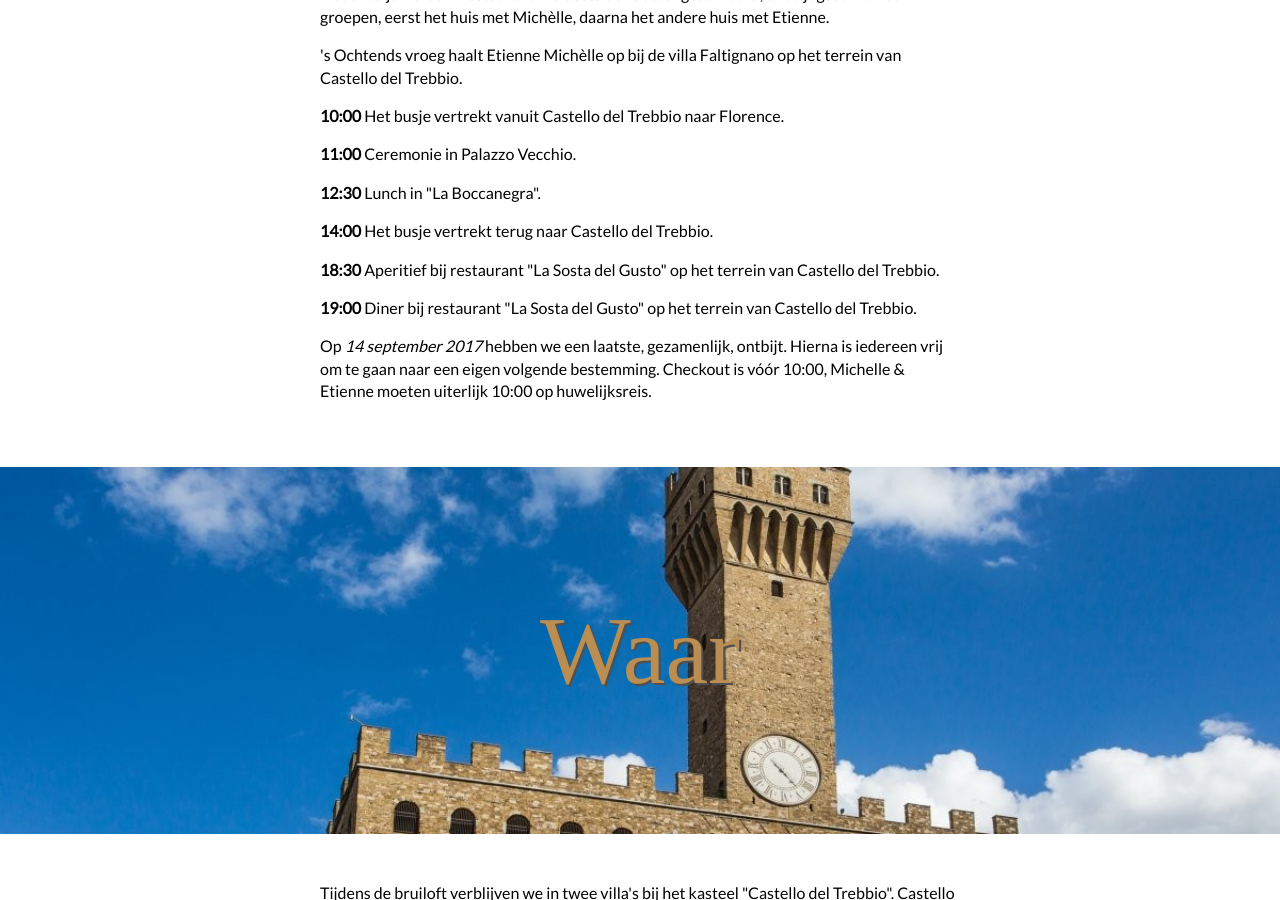
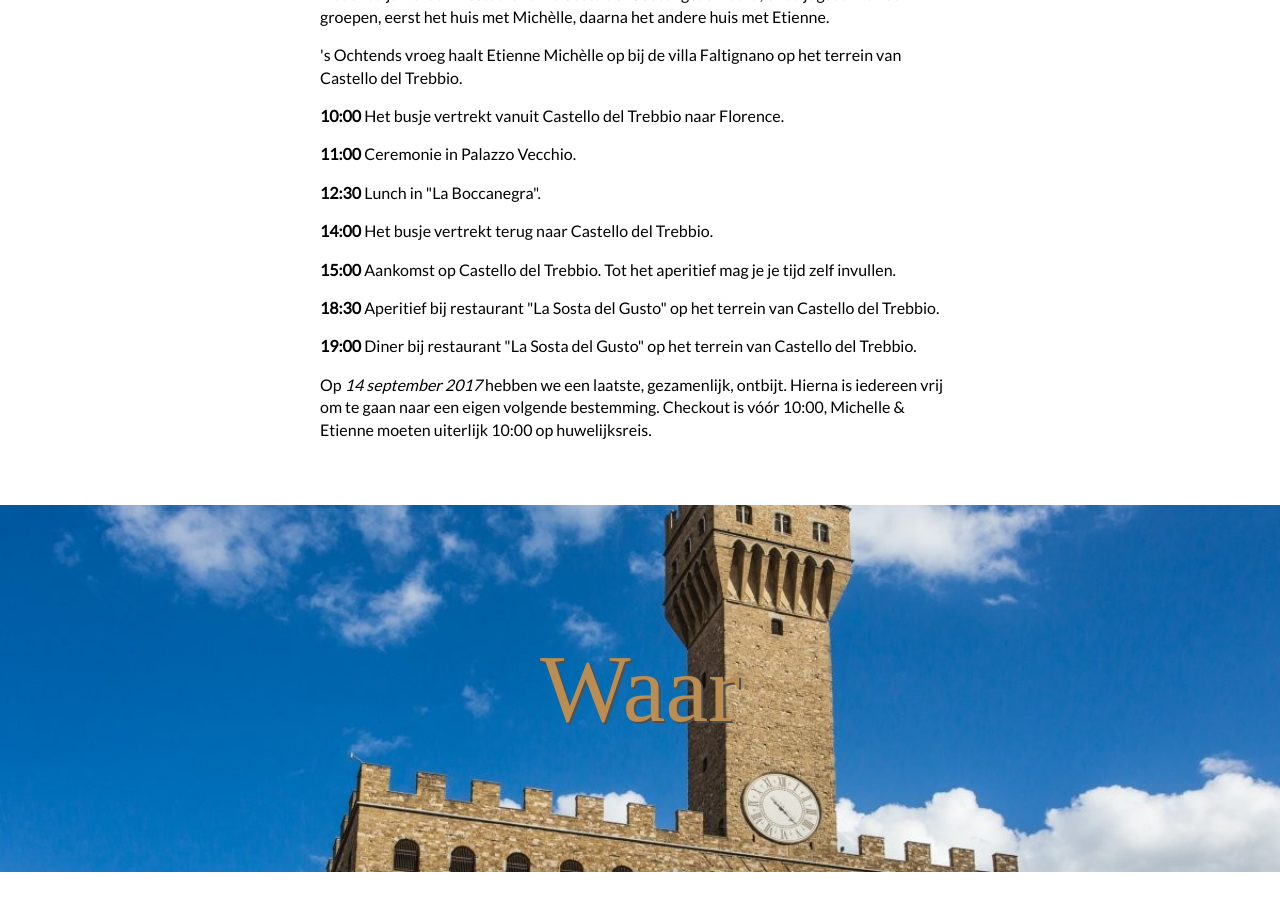
Before and after one commit to eirvandelden/bruiloft-daggast, a Jekyll site: the page built from index.md, in a window 1280 px wide and 900 px high, scrolled down 1933 px. Built offline with Jekyll 4.4.1, drawn with Linux system fonts in a browser that asks for light colours; some web fonts are replaced.

Commit message:
Invullen… indelen… tóch invullen.

```diff
--- a/index.md
+++ b/index.md
@@ -58,6 +58,9 @@ layout: default
     </p>
     <p>
       <strong>14:00</strong> Het busje vertrekt terug naar Castello del Trebbio.
+    </p>
+    <p>
+      <strong>15:00</strong> Aankomst op Castello del Trebbio. Tot het aperitief mag je je tijd zelf invullen.
     </p>
     <p>
       <strong>18:30</strong> Aperitief bij restaurant "La Sosta del Gusto" op het terrein van Castello del Trebbio.
```
